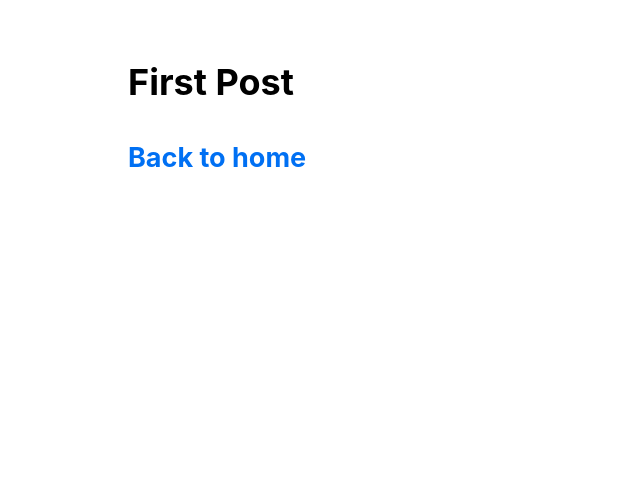
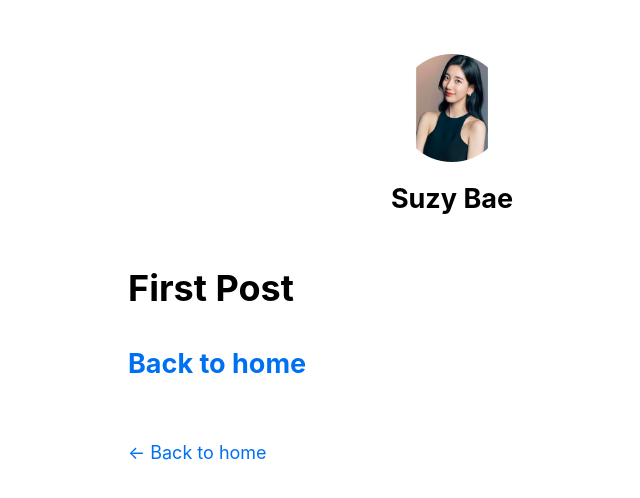
Before and after one commit to sententi-a/nextjs_practice, a Next.js app: page /posts/first-post in a window 1280 px wide. Shown: the top 498 px of the page, without its empty margins (188-828 px from the left). Built offline with nearby package versions, Linux system fonts and the light colour scheme.

Commit message:
[Style] Global CSS 수정하기

```diff
--- a/components/layout.js
+++ b/components/layout.js
@@ -1,5 +1,69 @@
+import Head from "next/head";
+import Image from "next/image";
 import styles from "./layout.module.css";
+import utilStyles from "../styles/utils.module.css";
+import Link from "next/link";
 
-export default function Layout({ children }) {
-  return <div className={styles.container}>{children}</div>;
+const name = "Suzy Bae";
+export const siteTitle = "Next.js Sample Website";
+
+export default function Layout({ children, home }) {
+  return (
+    <div className={styles.container}>
+      <Head>
+        <link rel="icon" href="/favicon.ico" />
+        <meta
+          name="description"
+          content="Learn how to build a personal website using Next.js"
+        />
+        <meta
+          property="og:image"
+          content={`https://og-image.vercel.app/${encodeURI(
+            siteTitle
+          )}.png?theme=light&md=0&fontSize=75px&images=https%3A%2F%2Fassets.vercel.com%2Fimage%2Fupload%2Ffront%2Fassets%2Fdesign%2Fnextjs-black-logo.svg`}
+        />
+        <meta name="og:title" content={siteTitle} />
+        <meta name="twitter:card" content="summary_large_image" />
+      </Head>
+      <header className={styles.header}>
+        {home ? (
+          <>
+            <Image
+              priority
+              src="/images/profile.jpg"
+              className={utilStyles.borderCircle}
+              height={144}
+              width={144}
+              alt=""
+            />
+            <h1 className={utilStyles.heading2Xl}>{name}</h1>
+          </>
+        ) : (
+          <>
+            <Link href="/">
+              <Image
+                priority
+                src="/images/profile.jpg"
+                className={utilStyles.borderCircle}
+                height={108}
+                width={108}
+                alt=""
+              />
+            </Link>
+            <h2 className={utilStyles.headingLg}>
+              <Link href="/" className={utilStyles.colorInherit}>
+                {name}
+              </Link>
+            </h2>
+          </>
+        )}
+      </header>
+      <main>{children}</main>
+      {!home && (
+        <div className={styles.backToHome}>
+          <Link href="/">← Back to home</Link>
+        </div>
+      )}
+    </div>
+  );
 }
--- a/components/layout.module.css
+++ b/components/layout.module.css
@@ -3,3 +3,13 @@
   padding: 0 1 rem;
   margin: 3rem auto 6rem;
 }
+
+.header {
+  display: flex;
+  flex-direction: column;
+  align-items: center;
+}
+
+.backToHome {
+  margin: 3rem 0 0;
+}
--- /dev/null
+++ b/styles/utils.module.css
@@ -0,0 +1,52 @@
+.heading2Xl {
+  font-size: 2.5rem;
+  line-height: 1.2;
+  font-weight: 800;
+  letter-spacing: -0.05rem;
+  margin: 1rem 0;
+}
+
+.headingXl {
+  font-size: 2rem;
+  line-height: 1.3;
+  font-weight: 800;
+  letter-spacing: -0.05rem;
+  margin: 1rem 0;
+}
+
+.headingLg {
+  font-size: 1.5rem;
+  line-height: 1.4;
+  margin: 1rem 0;
+}
+
+.headingMd {
+  font-size: 1.2rem;
+  line-height: 1.5;
+}
+
+.borderCircle {
+  border-radius: 9999px;
+}
+
+.colorInherit {
+  color: inherit;
+}
+
+.padding1px {
+  padding-top: 1px;
+}
+
+.list {
+  list-style: none;
+  padding: 0;
+  margin: 0;
+}
+
+.listItem {
+  margin: 0 0 1.25rem;
+}
+
+.lightText {
+  color: #666;
+}
```
